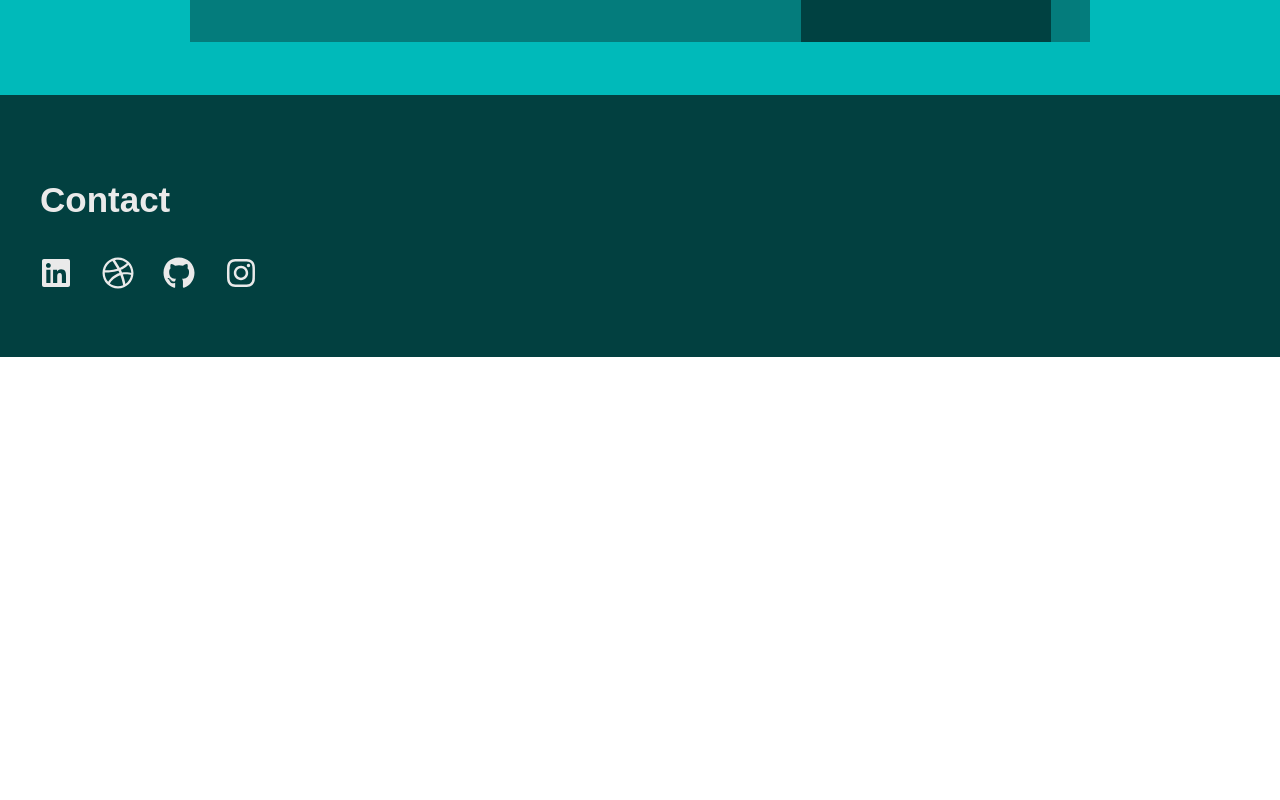
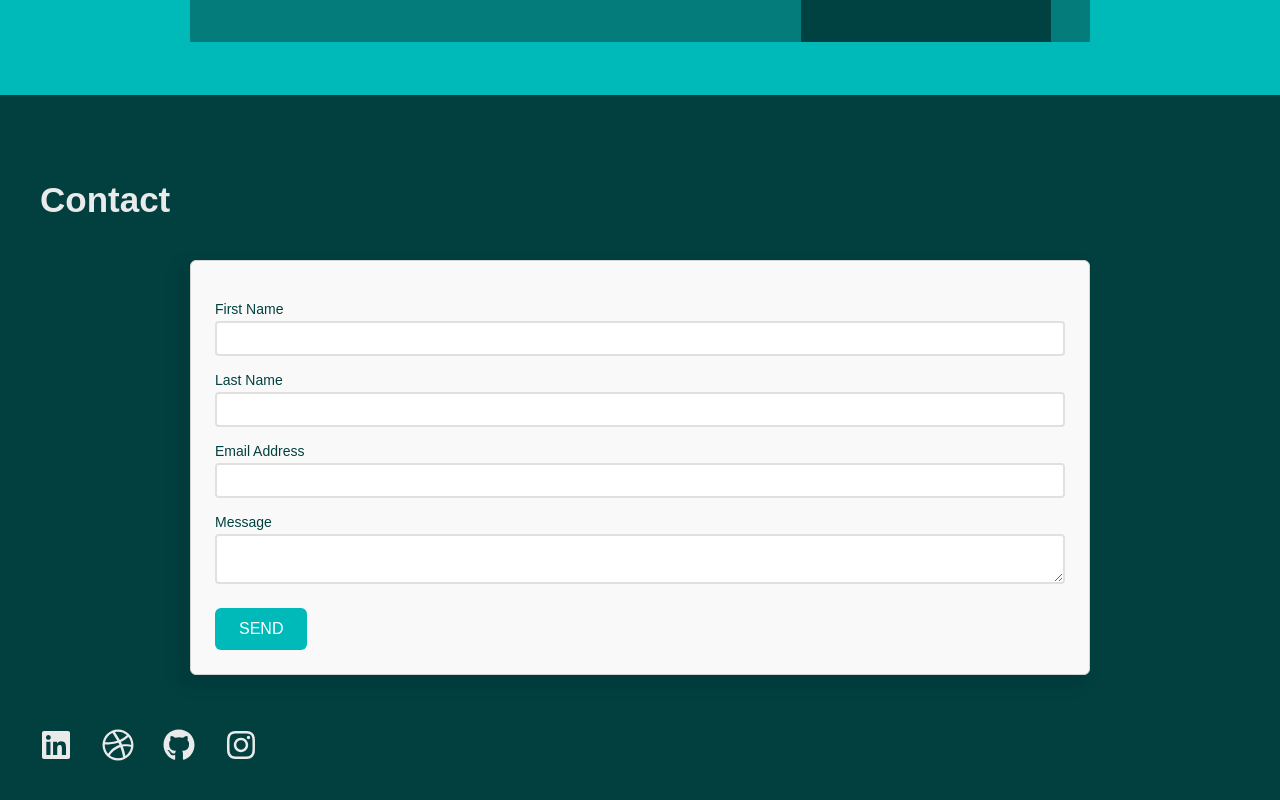
Before and after one commit to parshanapally/portfolio-website, a React (Create React App) app: page / in a window 1280 px wide. Shown: the part 1841-2641 px from the top of the page. Before the commit the page ends 2198 px from the top, so only its background shows below. Built offline with nearby package versions, Linux system fonts and the light colour scheme; a web font is replaced by a local one.

Commit message:
update form

```diff
--- a/src/components/Form/Form.js
+++ b/src/components/Form/Form.js
@@ -2,10 +2,12 @@ import React from 'react'
 import './Form.css'
 
 
-class ContactForm extends React.Component {
-    render() {
+
+const ContactForm = () => {
+
         return (
-         <form method="POST"  name="contactform" data-netlify="true" enctype="application/x-www-form-urlencoded" netlify-honeypot="bot-field" hidden>
+         <form method="POST"  name="contactform" data-netlify="true" enctype="application/x-www-form-urlencoded" >
+         <input type="hidden" name="form-name" value="contact" />
             <div className="field" >
                 <label>First Name</label>
                 <input type="text" name="firstName" id="firstName" required />
@@ -27,6 +29,6 @@ class ContactForm extends React.Component {
         )
     }
 
-}
+
 
 export default ContactForm
```
